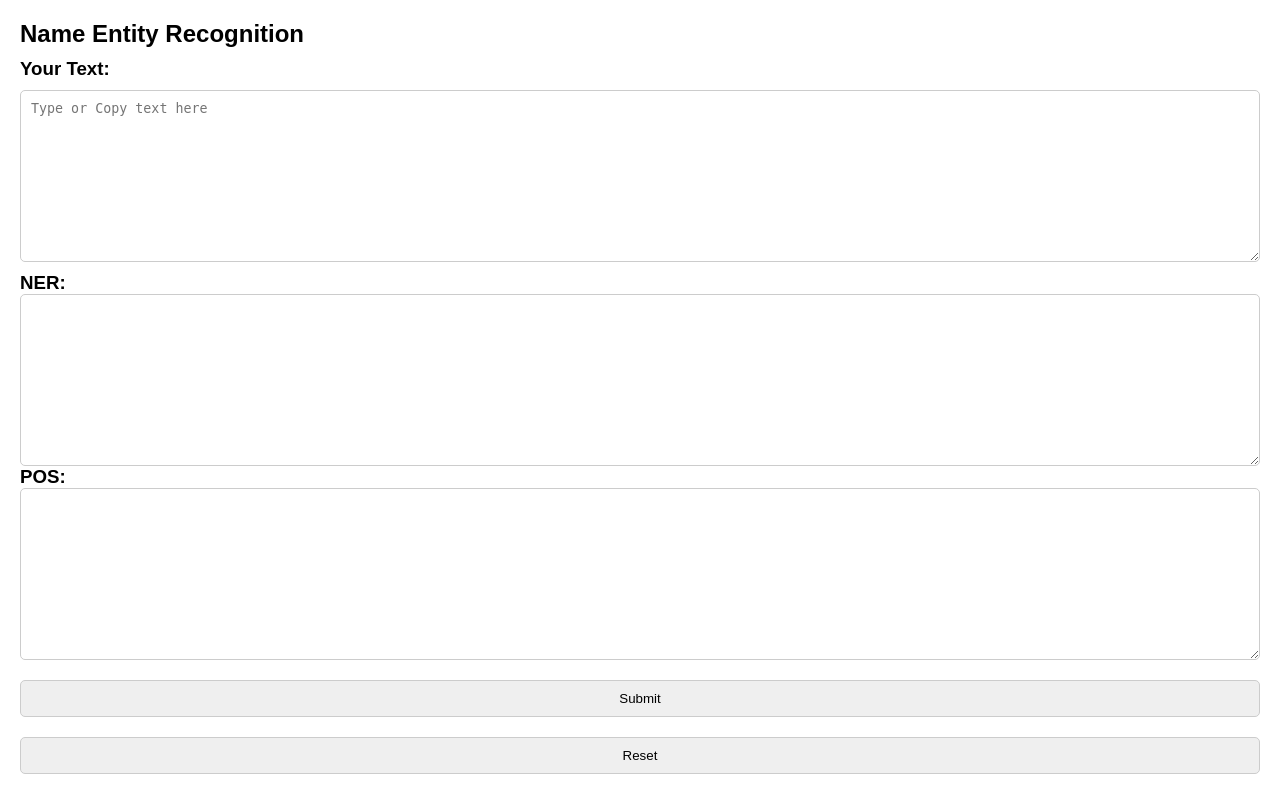
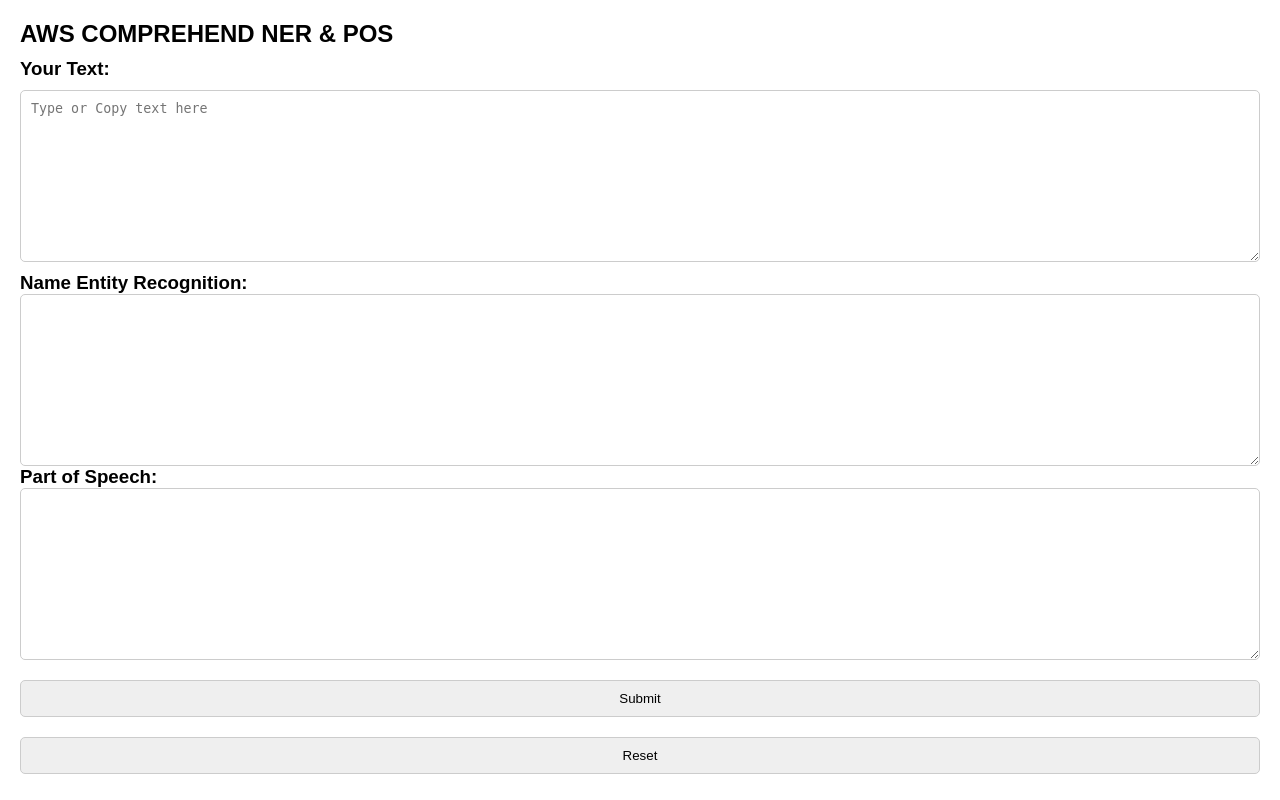
Before and after one commit to BrainsCorp/AWS, a Flask app: page / in a window 1280 px wide. Run offline with Flask 3, Linux system fonts and the light colour scheme; parts of the project's set-up code (start-up, migrations or seed data) failed here and were passed over.

Commit message:
Update index.html

```diff
--- a/aws_comprehend/Project_AWS_Comprehend/templates/index.html
+++ b/aws_comprehend/Project_AWS_Comprehend/templates/index.html
@@ -2,7 +2,7 @@
 <html lang="en">
 <head>
     <meta charset="UTF-8">
-    <title>AWS NER</title>
+    <title>AWS</title>
     <style>
         body {
             font-family: sans-serif;
@@ -42,7 +42,7 @@
 <body>
     <form id="f1" action="/detect_entity" method="POST">
         <label>
-            <h2>Name Entity Recognition</h2>
+            <h2>AWS COMPREHEND NER & POS</h2>
         </label>
         <h3>Your Text:</h3>
         <label>
@@ -50,11 +50,11 @@
         </label>
         <div id="result">
 
-            <h3>NER:</h3>
+            <h3>Name Entity Recognition:</h3>
             <label>
                 <textarea name="NER">{{ NER }}</textarea>
             </label>
-            <h3>POS:</h3>
+            <h3>Part of Speech:</h3>
             <label>
                 <textarea name="POS">{{ POS }}</textarea>
             </label>
```
